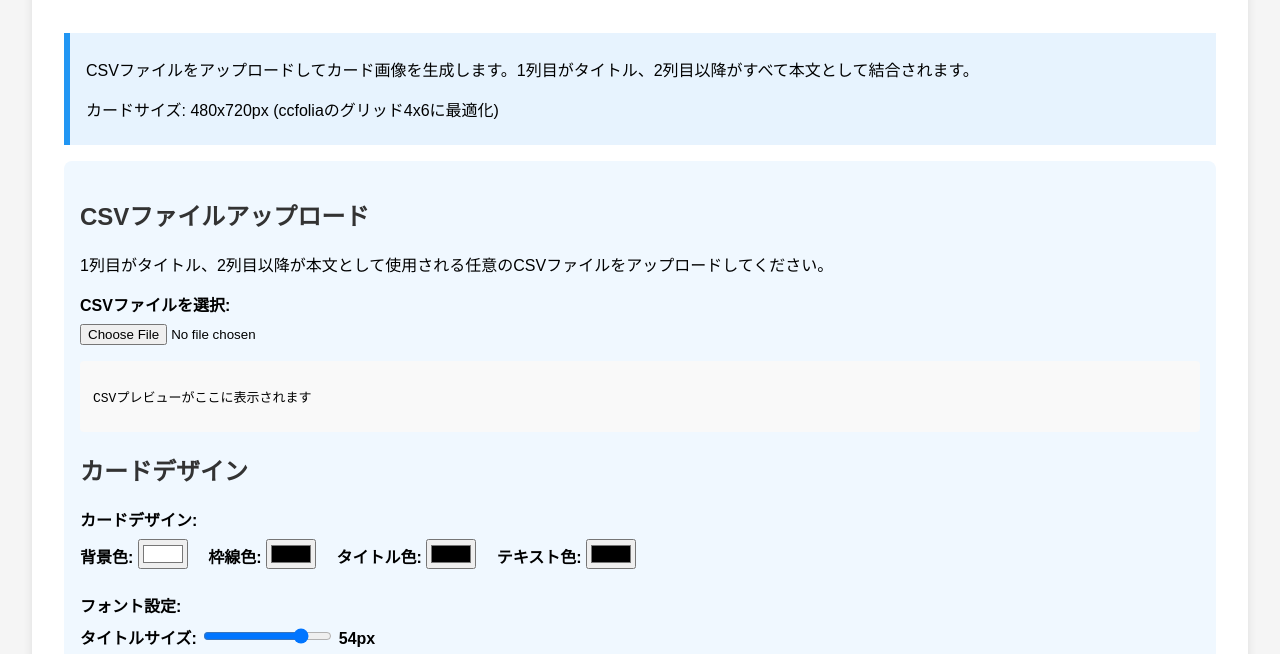
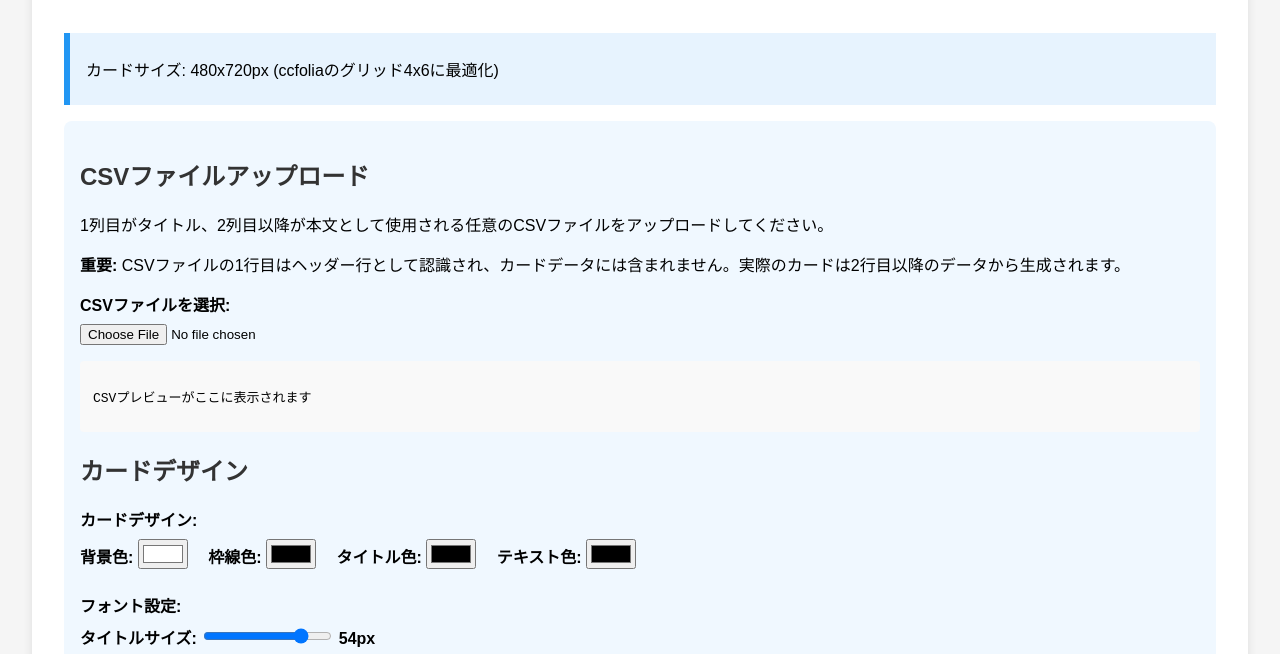
Before and after one commit to kaigemap/zatsucard, a plain HTML site: page index.html in a window 1280 px wide. Shown: the part 136-790 px from the top of the page. Drawn offline with nearby package versions, Linux system fonts and the light colour scheme.

Commit message:
CSVファイルアップロードの説明を更新し、ヘッダー行に関する重要な注意事項を追加

```diff
--- a/index.html
+++ b/index.html
@@ -142,13 +142,13 @@
     </div>
 
     <div class="info">
-      <p>CSVファイルをアップロードしてカード画像を生成します。1列目がタイトル、2列目以降がすべて本文として結合されます。</p>
       <p>カードサイズ: 480x720px (ccfoliaのグリッド4x6に最適化)</p>
     </div>
 
     <div class="controls">
       <h2>CSVファイルアップロード</h2>
       <p>1列目がタイトル、2列目以降が本文として使用される任意のCSVファイルをアップロードしてください。</p>
+      <p><strong>重要:</strong> CSVファイルの1行目はヘッダー行として認識され、カードデータには含まれません。実際のカードは2行目以降のデータから生成されます。</p>
       <div class="control-group">
         <label for="csvInput">CSVファイルを選択:</label>
         <input type="file" id="csvInput" accept=".csv">
```
